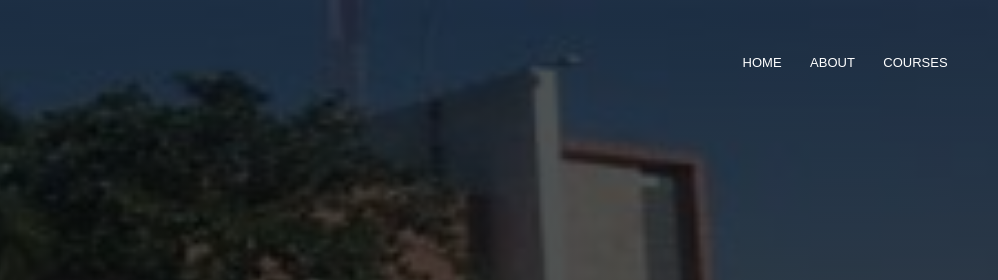
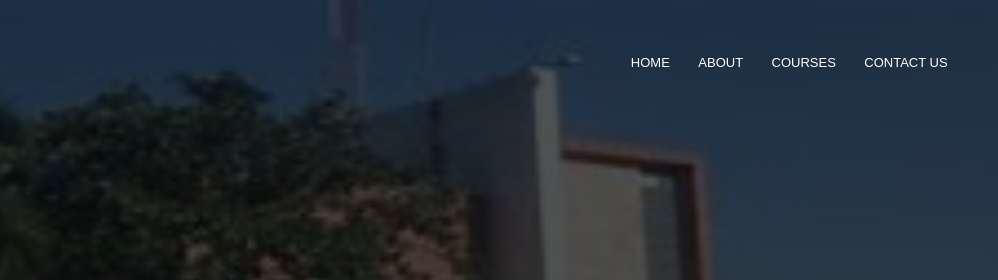
Before and after one commit to harsimranahuja/harsimran_singh, a plain HTML site: page index.html in a window 1280 px wide. Shown: the top 280 px of the page, 282-1280 px from the left. Drawn offline with Linux system fonts and the light colour scheme.

Commit message:
Update index.html

```diff
--- a/index.html
+++ b/index.html
@@ -17,6 +17,7 @@
                         <li><a href="index.html">HOME</a></li>
                         <li><a href="about.html">ABOUT</a></li>
                         <li><a href="course.html">COURSES</a></li>
+                        <li><a href="contact.html">CONTACT US</a></li>
 
                     </ul>
                 </div>
```
